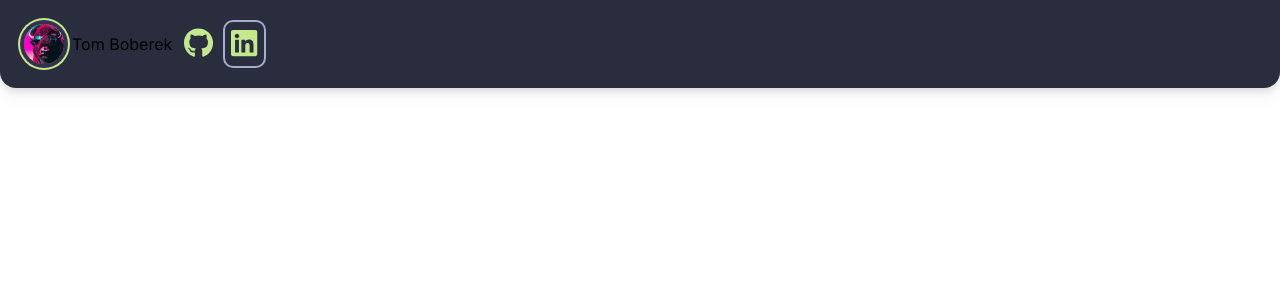
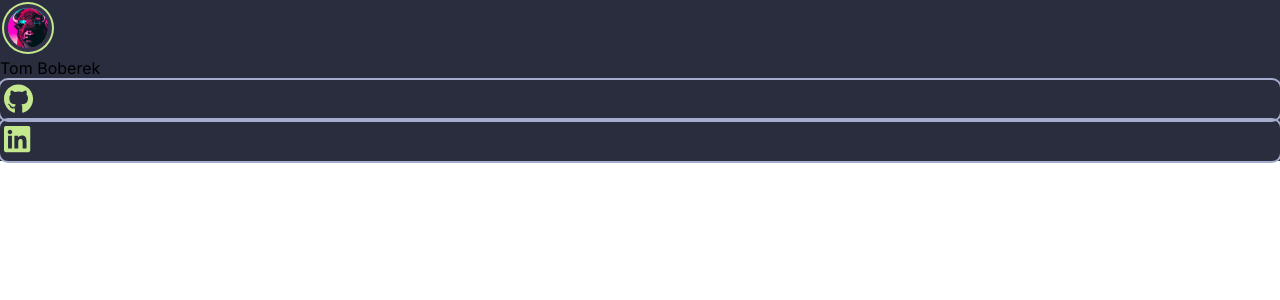
Before and after one commit to CrazyOldBuffalo/portfolio-website, a Next.js app: page / in a window 1280 px wide. Shown: the top 300 px of the page. Built offline with nearby package versions, Linux system fonts and the light colour scheme.

Commit message:
refactoring to one component for social icons

```diff
--- a/app/components/heading/githublink.tsx
+++ /dev/null
@@ -1,12 +0,0 @@
-import { FontAwesomeIcon } from '@fortawesome/react-fontawesome';
-import { faGithub } from '@fortawesome/free-brands-svg-icons';
-
-export default function GitHubLink() {
-    return(
-        <div className='p-3'>
-            <a href="https://github.com/crazyoldbuffalo">
-                <FontAwesomeIcon className="text-[#c3e88d] text-3xl" icon={faGithub}/>
-            </a>
-        </div>
-    )
-}
--- a/app/components/heading/heading.tsx
+++ b/app/components/heading/heading.tsx
@@ -1,24 +1,14 @@
 import { FontAwesomeIcon } from '@fortawesome/react-fontawesome';
-import GitHubLink from "./githublink";
+import SocialIcons from './socialicons';
 import ProfileImage from "./profileimg";
-import LinkedInLink from './linkedinlink';
 import SiteName from './sitename';
 
 export default function Heading() {
     return (
-        <div className="flex w-full bg-background rounded-b-2xl p-4 drop-shadow-lg items-center">
-            <div className="">
+        <div className="bg-background">
                 <ProfileImage/>
-            </div>
-            <div>
                 <SiteName/>
-            </div>
-            <div className="">
-                <GitHubLink/>
-            </div>
-            <div className=''>
-                <LinkedInLink/>
-            </div>
+                <SocialIcons/>
         </div>
     )
 }
--- a/app/components/heading/linkedinlink.tsx
+++ /dev/null
@@ -1,10 +0,0 @@
-import { FontAwesomeIcon } from '@fortawesome/react-fontawesome';
-import { faLinkedin } from '@fortawesome/free-brands-svg-icons'
-
-export default function LinkedInLink() {
-    return(
-        <div className='p-0.5 outline outline-[#A6ACCD] outline-2 rounded-lg'>
-            <a href='https://www.linkedin.com/in/tomboberek/'><FontAwesomeIcon className="text-[#c3e88d] text-3xl p-1" icon={faLinkedin}/></a>
-        </div>
-    )
-}
--- /dev/null
+++ b/app/components/heading/socialicons.tsx
@@ -0,0 +1,20 @@
+import { FontAwesomeIcon } from '@fortawesome/react-fontawesome';
+import { faGithub, faLinkedin } from '@fortawesome/free-brands-svg-icons';
+
+
+export default function SocialIcons() {
+    return (
+        <div className='' >
+            <div className='outline outline-[#A6ACCD] outline-2 rounded-lg '>
+                <a href="https://github.com/crazyoldbuffalo">
+                    <FontAwesomeIcon className="text-[#c3e88d] text-3xl p-1" icon={faGithub}/>
+                </a>
+            </div>
+            <div className='outline outline-[#A6ACCD] outline-2 rounded-lg '>
+                <a href='https://www.linkedin.com/in/tomboberek/'>
+                    <FontAwesomeIcon className="text-[#c3e88d] text-3xl p-1" icon={faLinkedin}/>
+                </a>
+            </div>
+        </div>
+    )
+}
```
